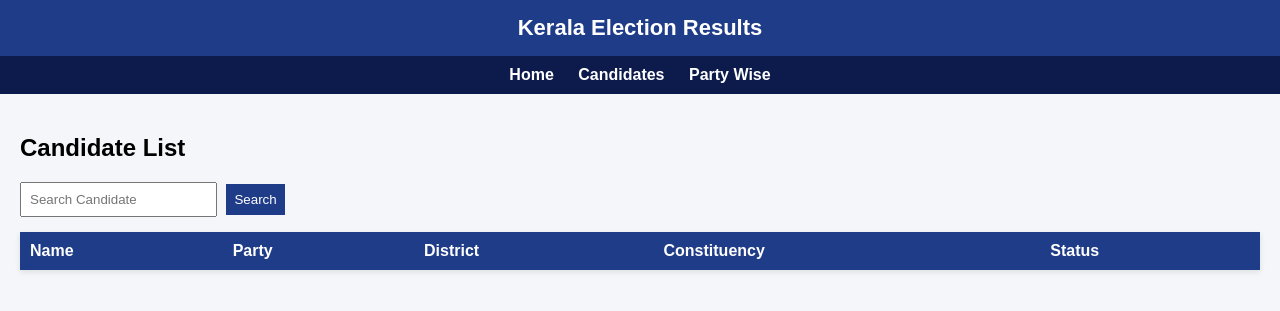
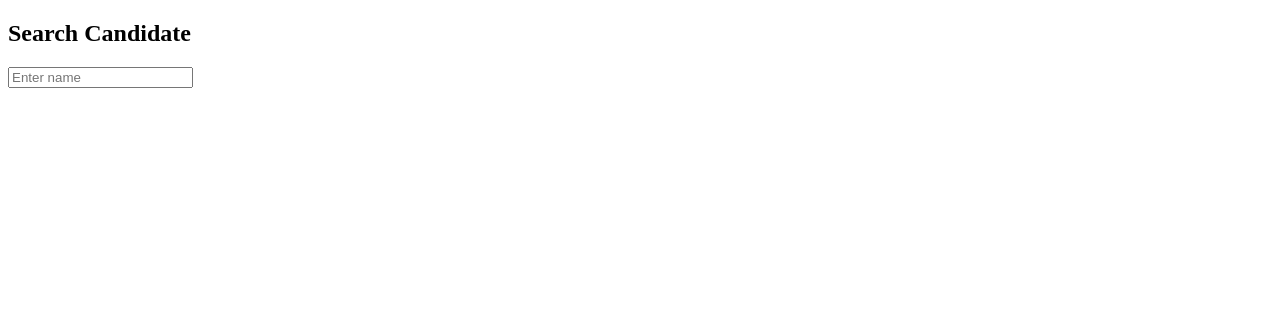
Before and after one commit to shilpamaryvarghese/Election-2026, a Flask app: page /candidates in a window 1280 px wide. Shown: the top 311 px of the page. Run offline with Flask 3, Linux system fonts and the light colour scheme; lists and menus that the app fills with data are empty.

Commit message:
Update candidates.html

```diff
--- a/templates/candidates.html
+++ b/templates/candidates.html
@@ -1,79 +1,35 @@
 <!DOCTYPE html>
 <html>
 <head>
-    <title>Candidates</title>
-    <link rel="stylesheet" href="{{ url_for('static', filename='style.css') }}">
+<title>Candidate Search</title>
 </head>
+
 <body>
 
-<div class="header">
-    <h1>Kerala Election Results</h1>
-</div>
+<h2>Search Candidate</h2>
 
-<div class="navbar">
-    <a href="/">Home</a>
-    <a href="/candidates">Candidates</a>
-    <a href="/partywise">Party Wise</a>
-</div>
+<input id="search" placeholder="Enter name">
 
-<div class="container">
-
-<h2>Candidate List</h2>
-
-<p id="status"></p>
-
-<div class="filters">
-    <input id="search" placeholder="Search Candidate">
-    <button onclick="load()">Search</button>
-</div>
-
-<table>
-<thead>
-<tr>
-<th>Name</th>
-<th>Party</th>
-<th>District</th>
-<th>Constituency</th>
-<th>Status</th>
-</tr>
-</thead>
-
-<tbody id="data"></tbody>
-</table>
-
-</div>
+<div id="results"></div>
 
 <script>
-async function load(){
-    let s = document.getElementById("search").value;
+document.getElementById("search").addEventListener("keyup", async function(){
 
-    let res = await fetch(`/api/candidates?search=${s}`);
+    let q = this.value;
+
+    if(q.length < 2) return;
+
+    let res = await fetch("/api/search/"+q);
     let json = await res.json();
 
-    document.getElementById("status").innerText =
-        json.dummy ? "Showing Dummy Data" : "Live Data (Mapped)";
-
-    let tbody = document.getElementById("data");
-    tbody.innerHTML = "";
+    let div = document.getElementById("results");
+    div.innerHTML="";
 
     json.data.forEach(r=>{
-        tbody.innerHTML += `
-        <tr onclick="go('${r.Constituency_Name}')">
-        <td>${r.Candidate_Name}</td>
-        <td>${r.Party}</td>
-        <td>${r.District}</td>
-        <td>${r.Constituency_Name}</td>
-        <td>${r.Status}</td>
-        </tr>`;
+        div.innerHTML += `<p>${r.candidate} - ${r.votes}</p>`;
     });
-}
 
-function go(name){
-    window.location = "/constituency/" + name;
-}
-
-setInterval(load, 10000);
-load();
+});
 </script>
 
 </body>
```
